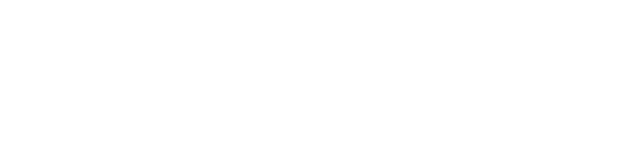
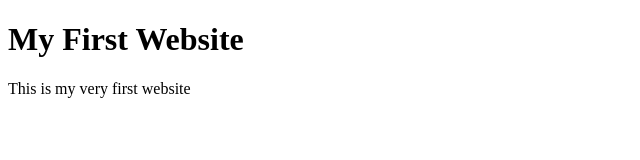
Before and after one commit to ameliagck/first-website, a plain HTML site: page index.html in a window 1280 px wide. Shown: the whole page, without its empty margins (0-640 px from the left). Drawn offline with Linux system fonts and the light colour scheme.

Commit message:
Update content with heading and text

```diff
--- a/index.html
+++ b/index.html
@@ -7,6 +7,7 @@
   <title>My First Website</title>
 </head>
 <body>
-
+  <h1>My First Website</h1>
+  <p>This is my very first website</p>
 </body>
 </html>
```
